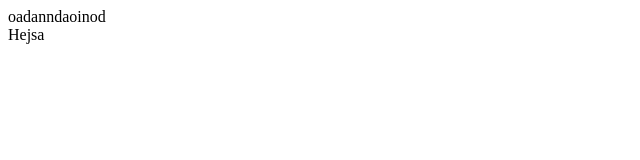
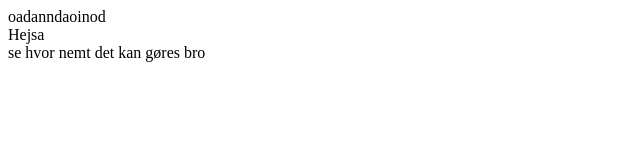
Before and after one commit to itabenja/gruppe-8, a plain HTML site: page index.html in a window 1280 px wide. Shown: the whole page, without its empty margins (0-640 px from the left). Drawn offline with Linux system fonts and the light colour scheme.

Commit message:
lillechange

```diff
--- a/index.html
+++ b/index.html
@@ -14,7 +14,7 @@
 <div id=2> </div>
 <div id=3> Hejsa</div>
 
-<div id=4> </div>
+<div id=4> se hvor nemt det kan gøres bro </div>
 
 
 </body>
```
